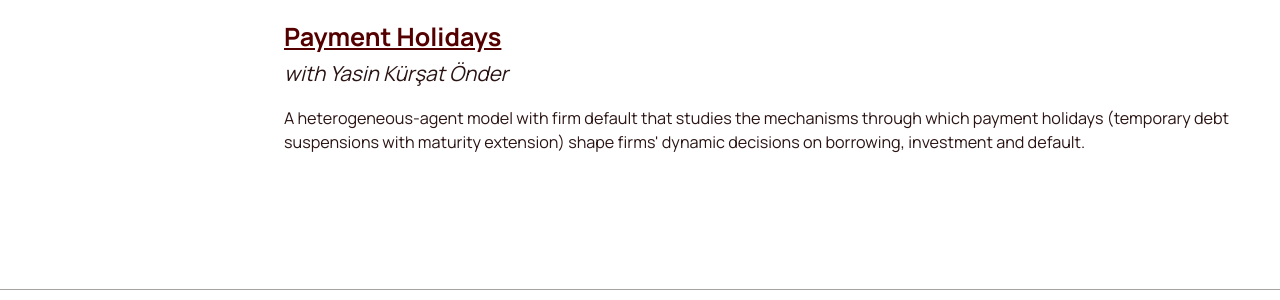
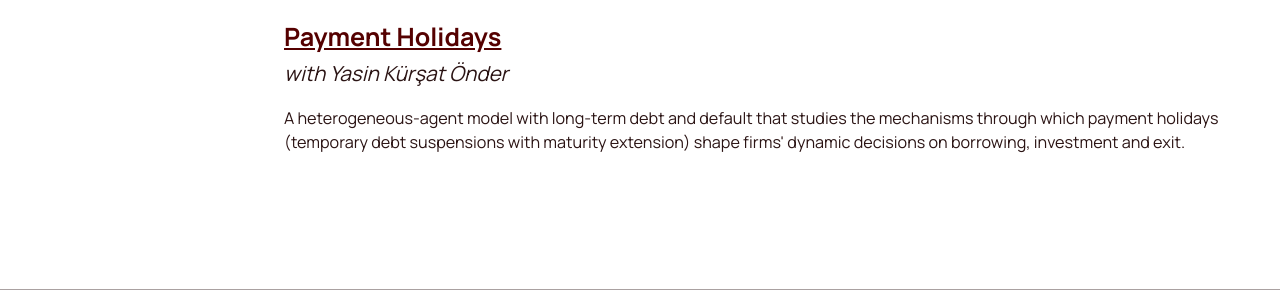
Before and after one commit to juliajesionek/homepage, a Jekyll site: the page built from _pages/publications.html, in a window 1280 px wide and 1322 px high. Shown: the part 959-1259 px from the top of the window. Built offline with Jekyll 4.4.1, drawn with Linux system fonts in a browser that asks for light colours; a style sheet for code colours, icons or effects is not loaded.

Commit message:
Refine Payment Holidays note: long-term debt, firm exit
Co-Authored-By: Claude Opus 5.5 <noreply@anthropic.com>

```diff
--- a/_publications/2026-06-01-payment-holidays.md
+++ b/_publications/2026-06-01-payment-holidays.md
@@ -5,5 +5,5 @@ category: work_in_progress
 permalink: /publication/payment-holidays
 date: 2026-06-01
 authors: "with Yasin Kürşat Önder"
-note: "A heterogeneous-agent model with firm default that studies the mechanisms through which payment holidays (temporary debt suspensions with maturity extension) shape firms' dynamic decisions on borrowing, investment and default."
+note: "A heterogeneous-agent model with long-term debt and default that studies the mechanisms through which payment holidays (temporary debt suspensions with maturity extension) shape firms' dynamic decisions on borrowing, investment and exit."
 ---
```
